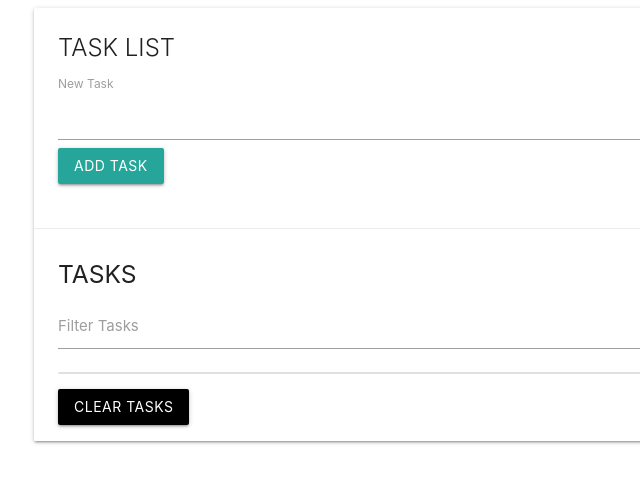
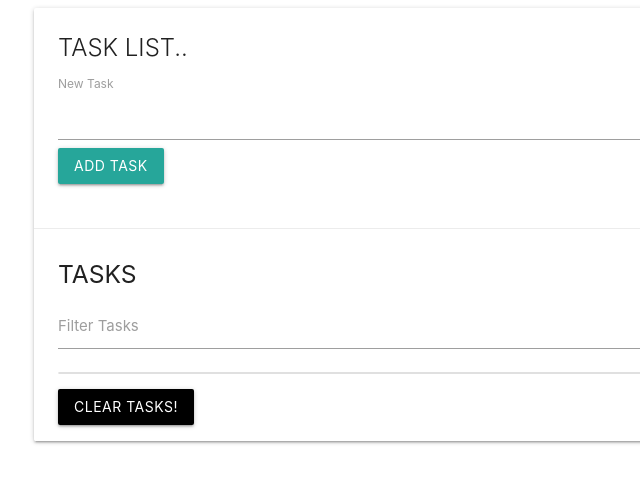
Before and after one commit to sshreya07/hacktoberfest-2022-shivangi708, a plain HTML site: page To-do List/DOM_project_1.html in a window 1280 px wide. Shown: the full height of the page, 158-798 px from the left. Drawn offline with nearby package versions, Linux system fonts and the light colour scheme.

Commit message:
Update DOM_project_1.html

```diff
--- a/To-do List/DOM_project_1.html
+++ b/To-do List/DOM_project_1.html
@@ -20,7 +20,7 @@
             <div class="col-sm-12">
                 <div class="card">
                     <div class="row card-content">
-                        <span class="card-title">TASK LIST</span>
+                        <span class="card-title">TASK LIST..</span>
                         <form id="task-form">
                             <label for="task">New Task
                             </label>
@@ -35,7 +35,7 @@
                             <label for="filter">Filter Tasks</label>
                         </div>
                         <ul class="collection"></ul>
-                        <button class="clear-tasks btn black">Clear Tasks</button>
+                        <button class="clear-tasks btn black">Clear Tasks!</button>
                     </div>
                 </div>
             </div>
```
